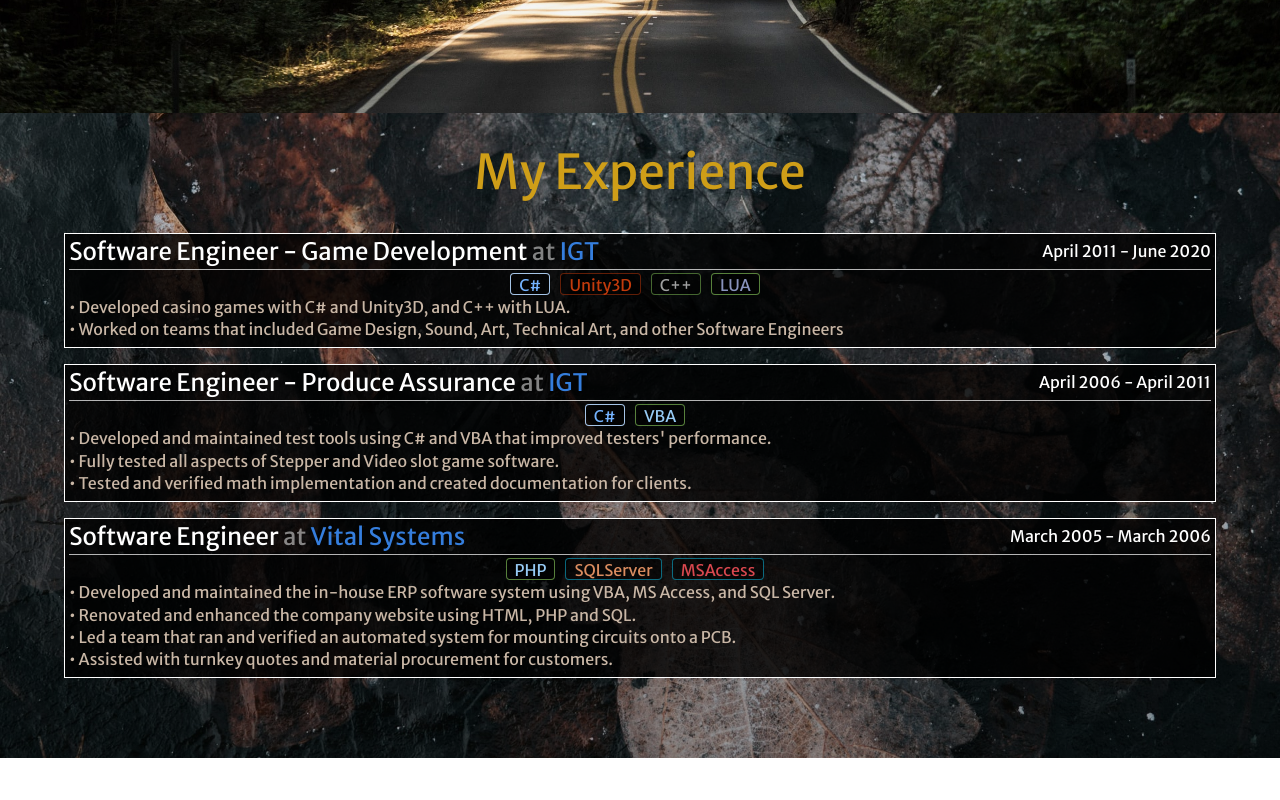
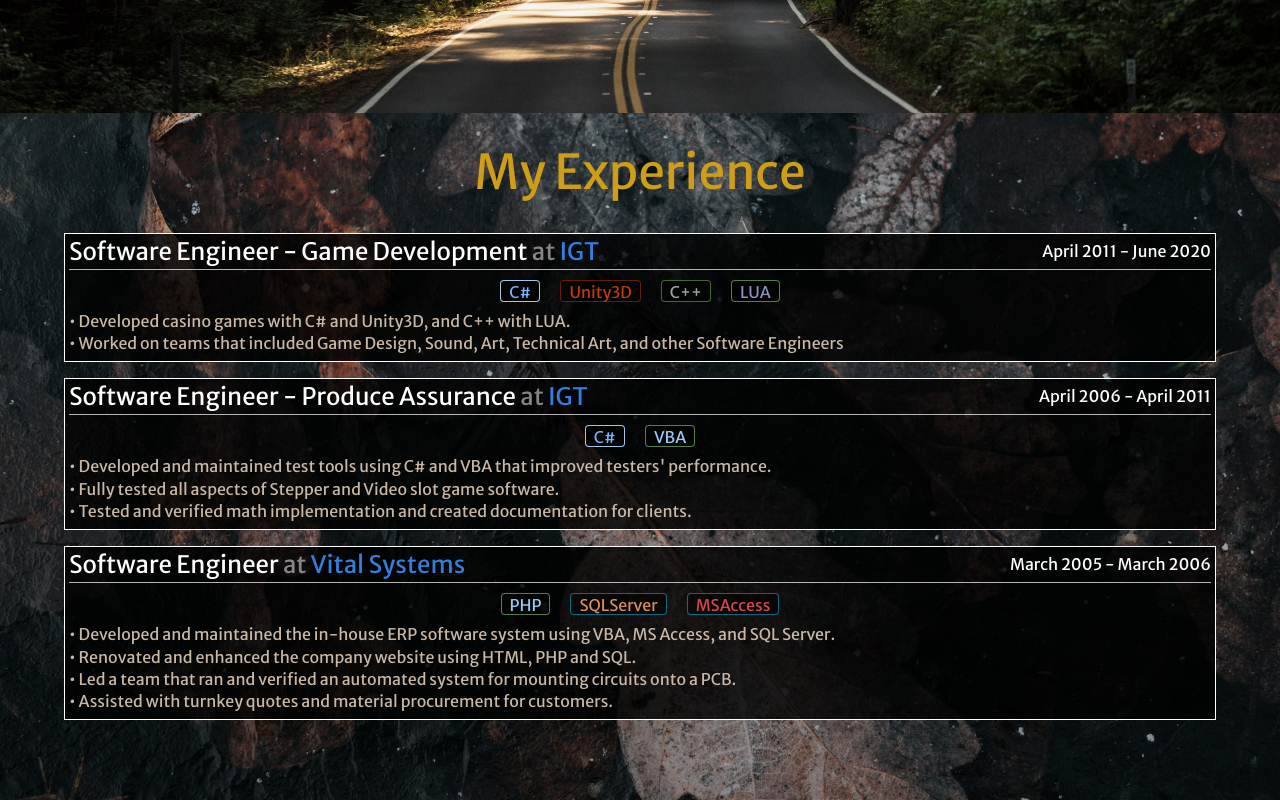
Before and after one commit to gsvasile/gabrielsvasile.com, a React (Create React App) app: page / in a window 1280 px wide. Shown: the part 687-1487 px from the top of the page. Before the commit the page ends 1445 px from the top, so only its background shows below. Built offline with nearby package versions, Linux system fonts and the light colour scheme.

Commit message:
Added more space around the skill items.

```diff
--- a/src/components/skilllist/SkillList.css
+++ b/src/components/skilllist/SkillList.css
@@ -8,9 +8,7 @@
   height: 22px;
   white-space: nowrap;
   padding: 0 8px;
-  margin-top: 3px;
-  margin-bottom: 3px;
-  margin-right: 10px;
+  margin: 10px;
 }
 
 /* Languages */
```
